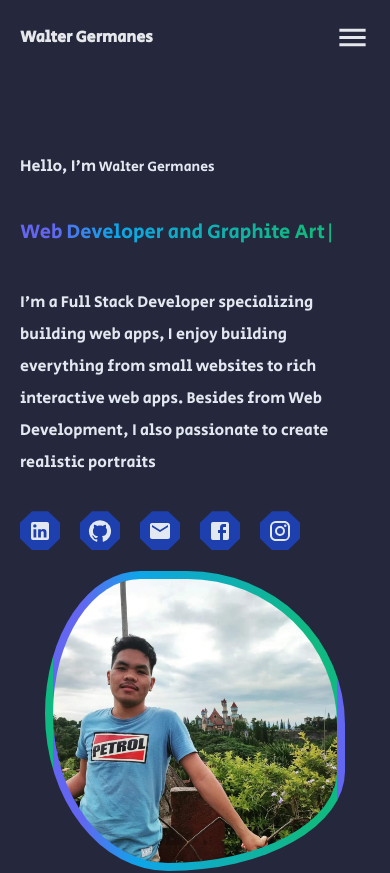
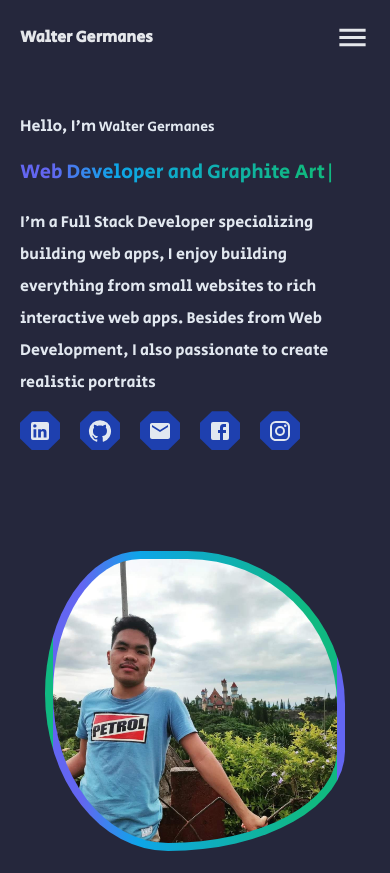
Before and after one commit to waltergermanes/waltergermanes, a React (Vite) app: page / in a window 390 px wide. Shown: the top 873 px of the page. Built offline with nearby package versions, Linux system fonts and the light colour scheme.

Commit message:
home changes

```diff
--- a/src/Home.jsx
+++ b/src/Home.jsx
@@ -8,9 +8,9 @@ const Home= () => {
   return (
     <>
 
-    <div className='text-slate-800 dark:text-slate-200 min-h-screen sm:min-h-screen flex flex-col sm:flex-row justify-between items-center px-5 lg:px-32 mt-20 sm:mt-[-30px]'>
+    <div className='text-slate-800 dark:text-slate-200 min-h-screen sm:min-h-screen flex flex-col sm:flex-row justify-between items-center px-5 lg:px-32 mt-10 sm:mt-[-30px]'>
 
-       <div className='flex-1 flex flex-col gap-10 sm:gap-5'>
+       <div className='flex-1 flex flex-col gap-5'>
        <Slide direction='left'>
        <span>Hello, I'm<span className='text-sm sm:text-xl'> Walter Germanes</span></span>
         <Typed
@@ -60,7 +60,7 @@ const Home= () => {
 
        <div className='flex-1 flex justify-center'>
         <Slide direction='right'>
-        <img className="mt-[-100px] sm:mt-0 animate-me w-[300px] transition transform ease-in-out hover:translate-y-[-10px] sm:h-[300px] object-contain border-8 border-transparent bg-gradient-to-r from-indigo-500 from-10% via-sky-500 via-30% to-emerald-500 to-90%" src={pic} alt='me'/>
+        <img className="animate-me w-[300px] transition transform ease-in-out hover:translate-y-[-10px] sm:h-[300px] object-contain border-8 border-transparent bg-gradient-to-r from-indigo-500 from-10% via-sky-500 via-30% to-emerald-500 to-90%" src={pic} alt='me'/>
         </Slide>
       </div>
 
```
